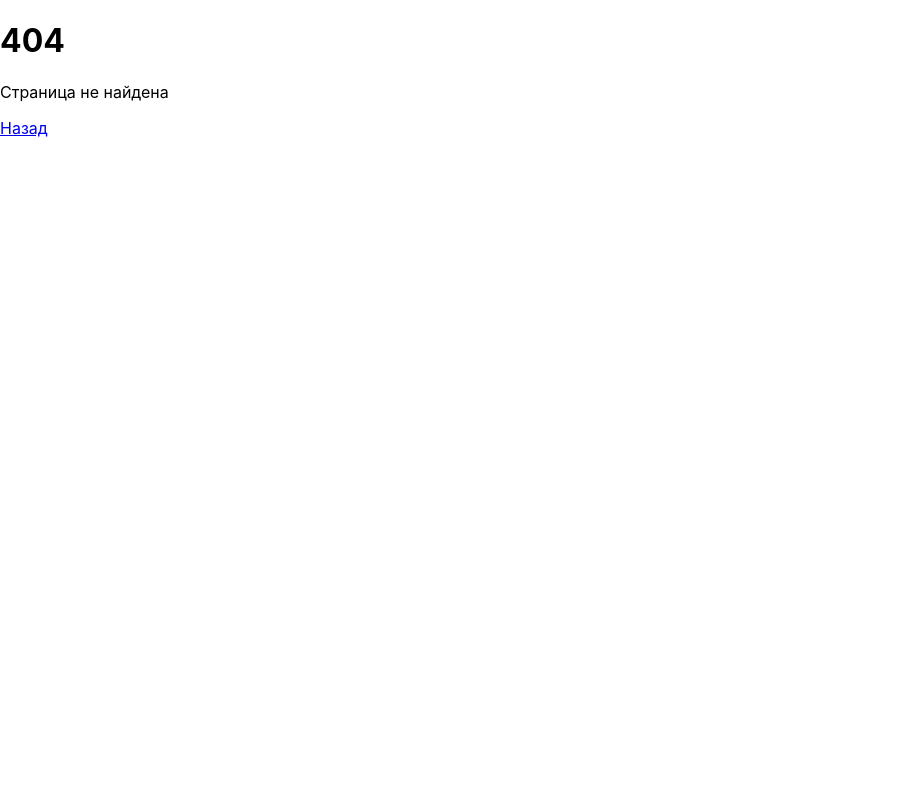
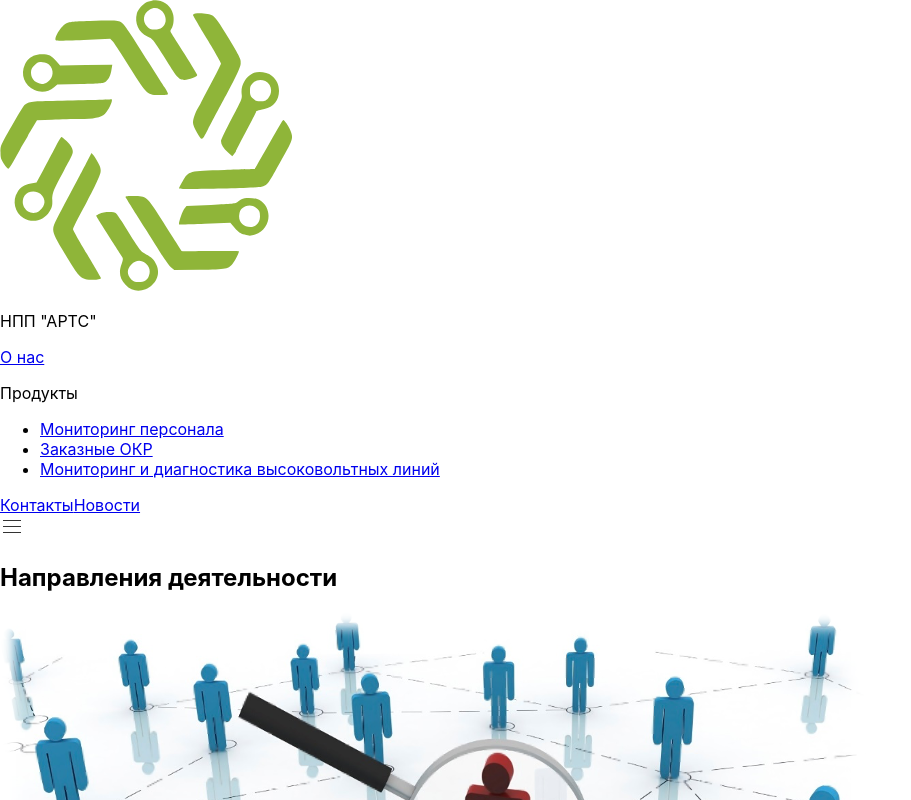
Before and after one commit to Andr-Den/arts, a React (Create React App) app: page /products in a window 1280 px wide. Before the commit this address had no page. Shown: the top 800 px of the page, without its empty margins (0-911 px from the left). Built offline with nearby package versions, Linux system fonts and the light colour scheme.

Commit message:
add page Products

```diff
--- a/src/App.js
+++ b/src/App.js
@@ -4,6 +4,7 @@ import Main from "./pages/Main";
 import AboutUs from './pages/AboutUs';
 import Contacts from './pages/Contacts';
 import NotFound from './pages/NotFound';
+import Products from './pages/Products';
 
 import MonitoringPerson from './pages/MonitoringPerson';
 import OKR from './pages/OKR';
@@ -14,6 +15,7 @@ function App() {
     <Routes>
       <Route path="/arts" element={<Main />} />
       <Route path="/about-us" element={<AboutUs />} />
+      <Route path="/products" element={<Products />} />
       <Route path="/contacts" element={<Contacts />} />
       <Route path="/monitoring-person" element={<MonitoringPerson />} />
       <Route path="/okr" element={<OKR />} />
--- /dev/null
+++ b/src/pages/Products.js
@@ -0,0 +1,15 @@
+import Header from '../components/header/Header';
+import Footer from '../components/footer/Footer';
+import Activities from '../components/activities/Activities'
+
+function Products() {
+  return (
+    <div className="page">
+      <Header />
+      <Activities />
+      <Footer page="contact__container_no-active" container_className="footer__padding"  footer_className="footer__margin"/>
+    </div>
+  );
+}
+
+export default Products;
```
